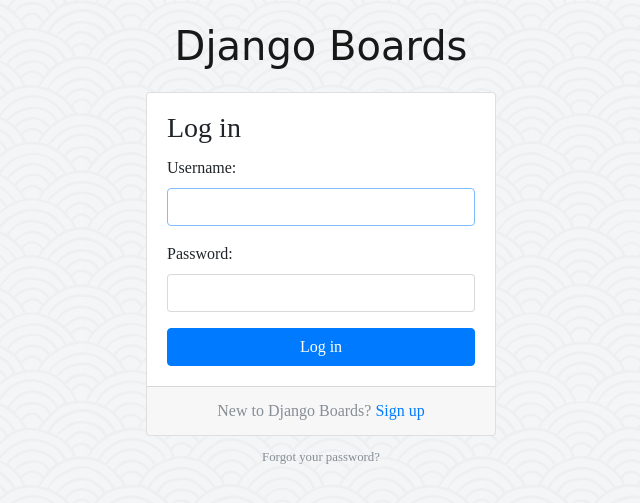
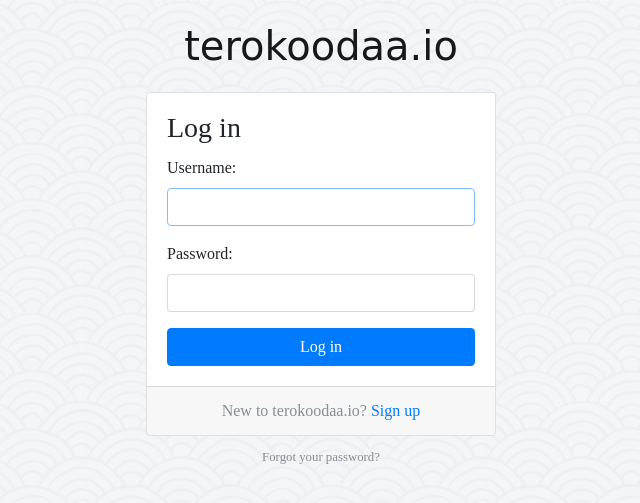
Before and after one commit to jaakkolantero/terokoodaa.io, a Django app: page /login/ in a window 1280 px wide. Shown: the top 503 px of the page, without its empty margins (319-959 px from the left). Run offline with Django 3.2, Linux system fonts and the light colour scheme; some libraries are stand-ins or nearby versions.

Commit message:
Modify titles

```diff
--- a/accounts/templates/accounts/base_accounts.html
+++ b/accounts/templates/accounts/base_accounts.html
@@ -9,7 +9,7 @@
 {% block body %}
   <div class="container">
     <h1 class="text-center logo my-4">
-      <a href="{% url 'board_home' %}">Django Boards</a>
+      <a href="{% url 'board_home' %}">terokoodaa.io</a>
     </h1>
     {% block content %}
     {% endblock %}
--- a/accounts/templates/accounts/login.html
+++ b/accounts/templates/accounts/login.html
@@ -1,6 +1,6 @@
 {% extends 'accounts/base_accounts.html' %}
 
-{% block title %}Log in to Django Boards{% endblock %}
+{% block title %}Log in to terokoodaa.io{% endblock %}
 
 {% block content %}
   <div class="row justify-content-center">
@@ -16,7 +16,7 @@
           </form>
         </div>
         <div class="card-footer text-muted text-center">
-          New to Django Boards? <a href="{% url 'signup' %}">Sign up</a>
+          New to terokoodaa.io? <a href="{% url 'signup' %}">Sign up</a>
         </div>
       </div>
       <div class="text-center py-2">
--- a/accounts/templates/accounts/signup.html
+++ b/accounts/templates/accounts/signup.html
@@ -1,6 +1,6 @@
 {% extends 'accounts/base_accounts.html' %}
 
-{% block title %}Sign up to Django Boards{% endblock %}
+{% block title %}Sign up to terokoodaa.io{% endblock %}
 
 {% block content %}
   <div class="row justify-content-center">
```
